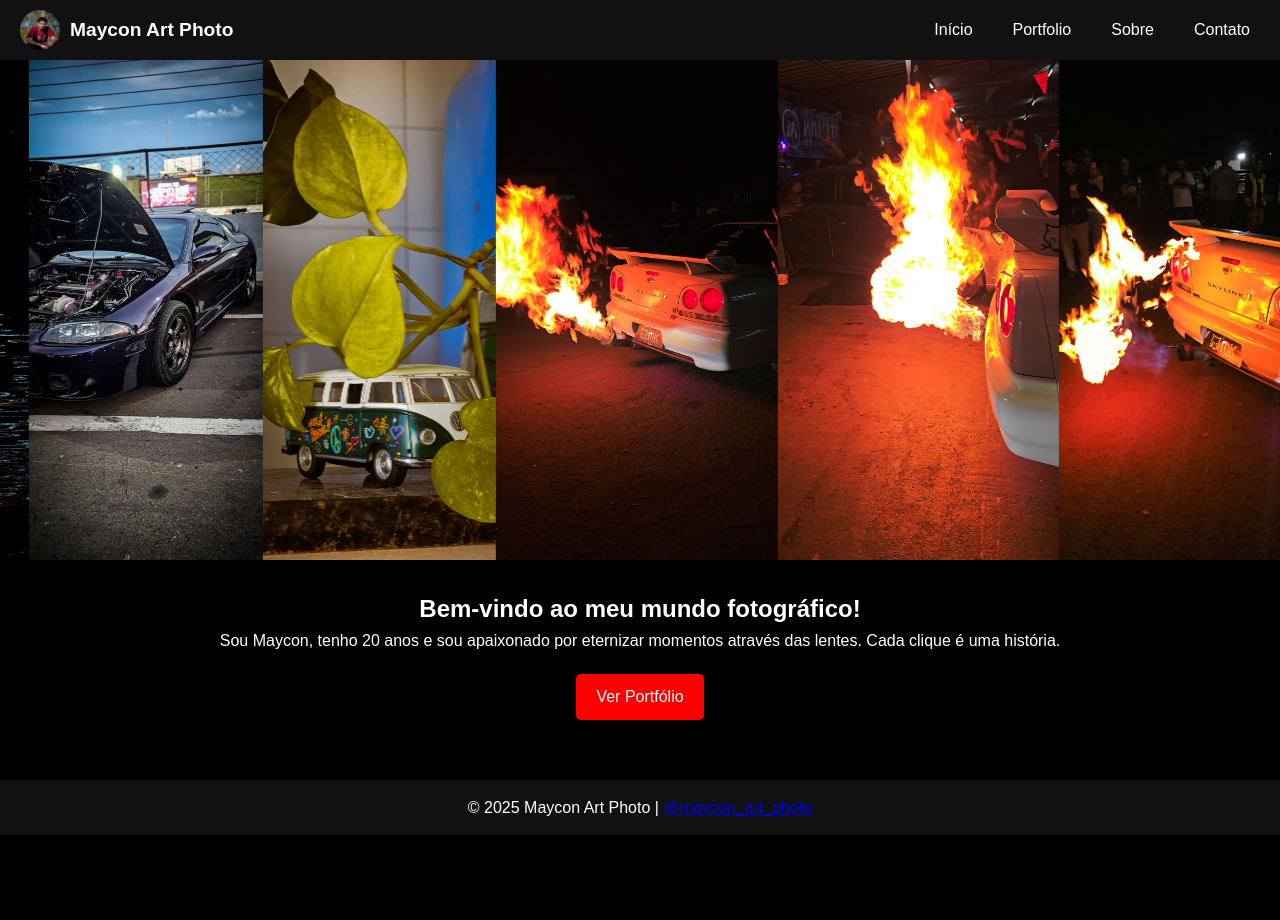
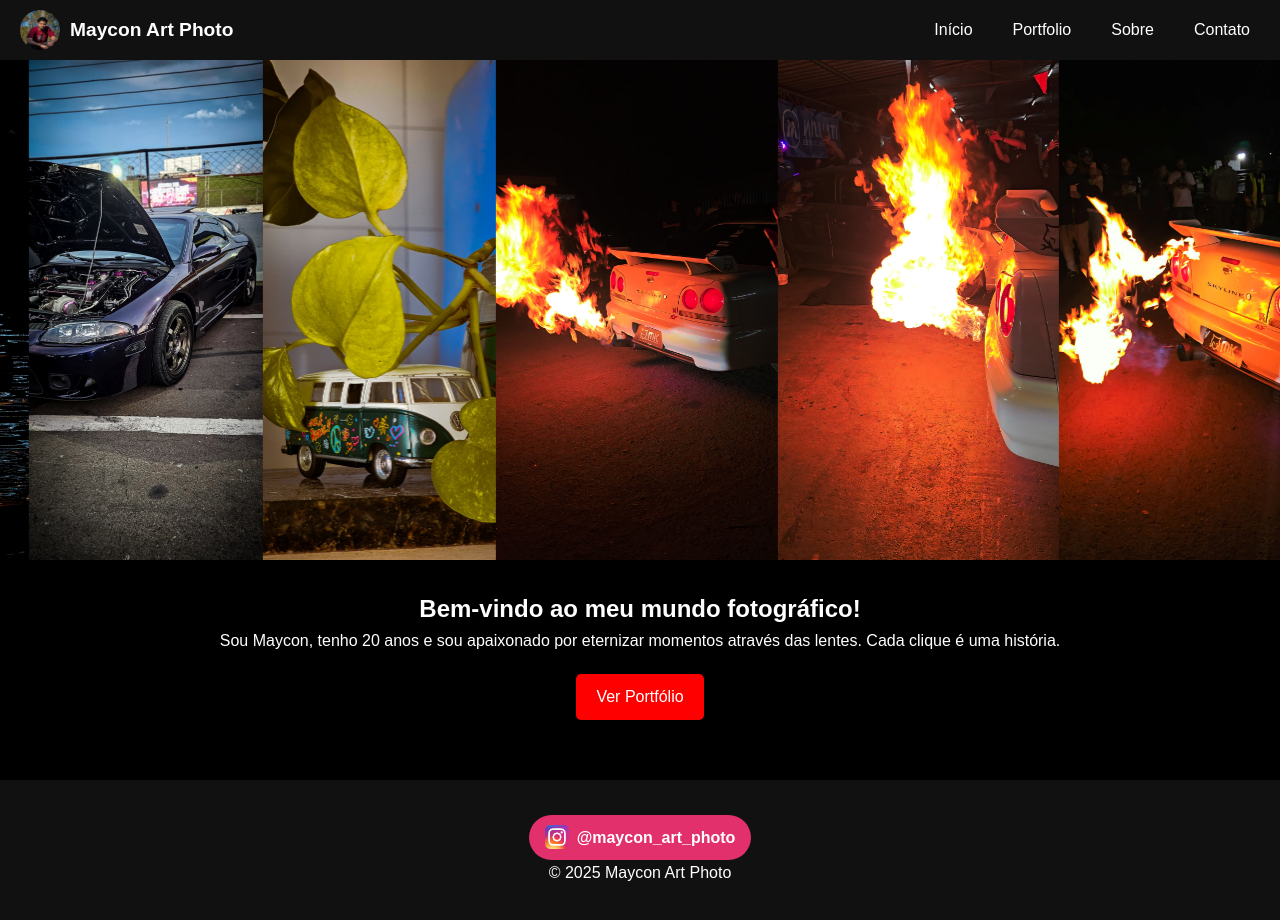
Before and after one commit to maycondev44/maycon_art_photo, a plain HTML site: page index.html in a window 1280 px wide. Before the commit the page ends 835 px from the top, so only its background shows below. Drawn offline with Linux system fonts and the light colour scheme.

Commit message:
adicionei logo e link do instagram no final do site

```diff
--- a/index.html
+++ b/index.html
@@ -60,7 +60,14 @@
 
   <!-- Rodapé com informações de contato rápidas -->
   <footer>
-    <p>&copy; 2025 Maycon Art Photo | <a href="https://www.instagram.com/maycon_art_photo" target="_blank">@maycon_art_photo</a></p>
+    <div class="social-instagram">
+  <a href="https://www.instagram.com/maycon_art_photo" target="_blank">
+    <img src="img/instagram-icon.png" alt="Instagram" class="icon-instagram">
+    @maycon_art_photo
+  </a>
+  <p>&copy; 2025 Maycon Art Photo</p>
+</div>
+
   </footer>
   <script src="script.js"></script>
 </body>
--- a/style.css
+++ b/style.css
@@ -352,3 +352,30 @@ footer {
 .botao-voltar:hover {
   background-color: #cc0000;
 }
+
+.social-instagram {
+  text-align: center;
+  margin: 20px 0;
+}
+
+.social-instagram a {
+  text-decoration: none;
+  color: #fff;
+  font-weight: bold;
+  display: inline-flex;
+  align-items: center;
+  gap: 8px;
+  background-color: #E1306C; /* Cor do Instagram */
+  padding: 10px 16px;
+  border-radius: 30px;
+  transition: background 0.3s;
+}
+
+.social-instagram a:hover {
+  background-color: #c1275b;
+}
+
+.icon-instagram {
+  width: 24px;
+  height: 24px;
+}
```
Also changed, not shown: sobre.html (+7 -0 lines), img/Instagram-icon.png (added).
